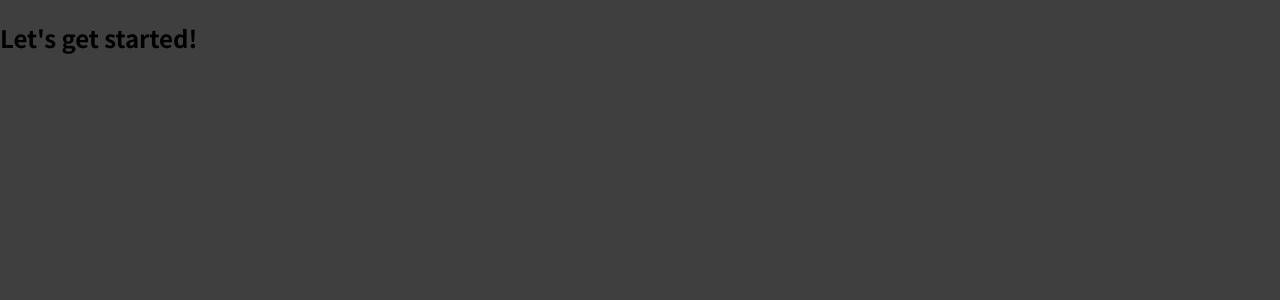
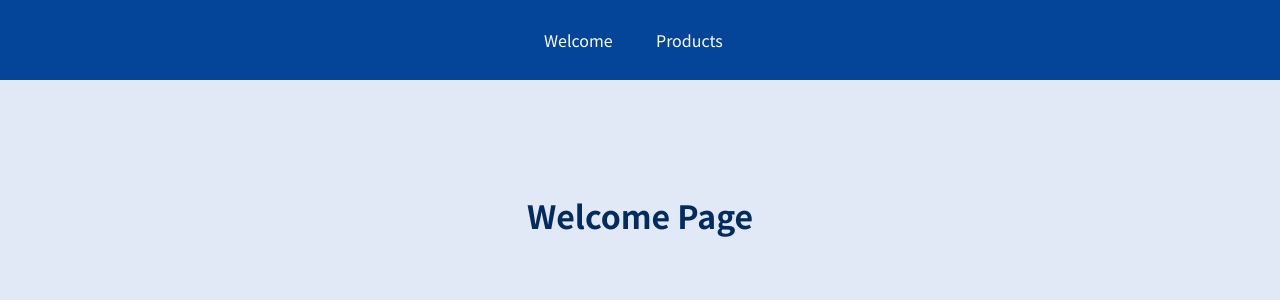
Before and after one commit to EidHachem/react-spa, a React (Create React App) app: page /welcome in a window 1280 px wide. Shown: the top 300 px of the page. Built offline with nearby package versions, Linux system fonts and the light colour scheme.

Commit message:
Add routing for welcom and products page

```diff
--- a/package.json
+++ b/package.json
@@ -8,7 +8,7 @@
     "@testing-library/user-event": "^12.5.0",
     "react": "^18.0.0",
     "react-dom": "^18.0.0",
-    "react-router-dom": "^5.3.4",
+    "react-router-dom": "^5.2.0",
     "react-scripts": "4.0.1",
     "web-vitals": "^0.2.4"
   },
--- a/src/App.js
+++ b/src/App.js
@@ -1,9 +1,22 @@
+import { Route } from "react-router-dom"
+import Welcome from "./pages/Welcome"
+import Products from "./pages/Products"
+import MainHeader from "./components/MainHeader"
+
 function App() {
   return (
     <div>
-      <h2>Let's get started!</h2>
+      <MainHeader />
+      <main>
+        <Route path="/welcome">
+          <Welcome />
+        </Route>
+        <Route path="/products">
+          <Products />
+        </Route>
+      </main>
     </div>
-  );
+  )
 }
 
-export default App;
+export default App
--- /dev/null
+++ b/src/components/MainHeader.js
@@ -0,0 +1,23 @@
+import React from "react"
+import { Link } from "react-router-dom"
+
+import classes from "./MainHeader.module.css"
+
+const MainHeader = () => {
+  return (
+    <header className={classes.header}>
+      <nav>
+        <ul>
+          <li>
+            <Link to="/welcome">Welcome</Link>
+          </li>
+          <li>
+            <Link to="/products">Products</Link>
+          </li>
+        </ul>
+      </nav>
+    </header>
+  )
+}
+
+export default MainHeader
--- /dev/null
+++ b/src/components/MainHeader.module.css
@@ -0,0 +1,38 @@
+.header {
+  width: 100%;
+  height: 5rem;
+  background-color: #044599;
+  padding: 0 10%;
+}
+
+.header nav {
+  height: 100%;
+}
+
+.header ul {
+  height: 100%;
+  list-style: none;
+  display: flex;
+  padding: 0;
+  margin: 0;
+  align-items: center;
+  justify-content: center;
+}
+
+.header li {
+  margin: 0 1rem;
+  width: 5rem;
+}
+
+.header a {
+  color: white;
+  text-decoration: none;
+}
+
+.header a:hover,
+.header a:active,
+.header a.active {
+  color: #95bcf0;
+  padding-bottom: 0.25rem;
+  border-bottom: 4px solid #95bcf0;
+}
--- a/src/index.css
+++ b/src/index.css
@@ -1,14 +1,26 @@
-@import url('https://fonts.googleapis.com/css2?family=Noto+Sans+JP:wght@400;700&display=swap');
+@import url("https://fonts.googleapis.com/css2?family=Noto+Sans+JP:wght@400;700&display=swap");
 
 * {
   box-sizing: border-box;
 }
 
 html {
-  font-family: 'Noto Sans JP', sans-serif;
+  font-family: "Noto Sans JP", sans-serif;
 }
 
 body {
   margin: 0;
-  background-color: #3f3f3f;
+  background-color: #e0e9f5;
 }
+
+main {
+  margin-top: 7rem;
+  text-align: center;
+}
+
+h1,
+h2,
+h3,
+p {
+  color: #042b5f;
+}
--- a/src/index.js
+++ b/src/index.js
@@ -1,7 +1,13 @@
-import ReactDOM from 'react-dom/client';
+import ReactDOM from "react-dom/client"
 
-import './index.css';
-import App from './App';
+import { BrowserRouter as Router } from "react-router-dom"
 
-const root = ReactDOM.createRoot(document.getElementById('root'));
-root.render(<App />);
+import "./index.css"
+import App from "./App"
+
+const root = ReactDOM.createRoot(document.getElementById("root"))
+root.render(
+  <Router>
+    <App />
+  </Router>
+)
--- /dev/null
+++ b/src/pages/Products.js
@@ -0,0 +1,7 @@
+import React from "react"
+
+const Products = () => {
+  return <h1>Products Page</h1>
+}
+
+export default Products
--- /dev/null
+++ b/src/pages/Welcome.js
@@ -0,0 +1,7 @@
+import React from "react"
+
+const Welcome = () => {
+  return <h1>Welcome Page</h1>
+}
+
+export default Welcome
```
Also changed, not shown: 2 other files (tests, documents, lock files or other folders).
